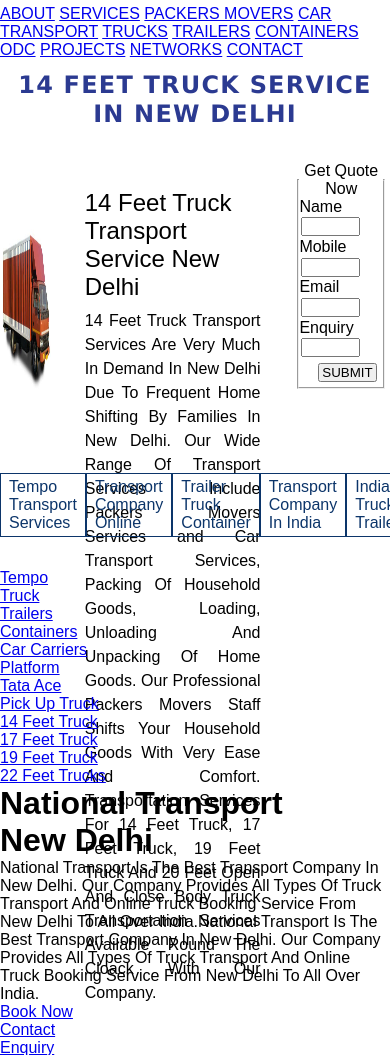
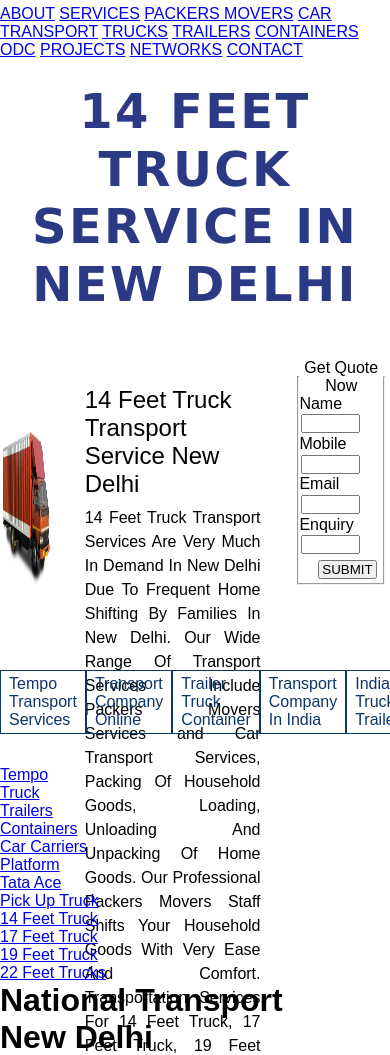
Before and after one commit to Balkara-Technologies/int, a PHP site: page /14-feet-truck-service-in-new-delhi.php in a window 390 px wide; the page is wider, and only the part inside the window is pictured. Shown: the part 625-1680 px from the top of that part. Run offline with PHP 8.4, Linux system fonts and the light colour scheme.

Commit message:
update css path

```diff
--- a/14-feet-truck-service-in-new-delhi.php
+++ b/14-feet-truck-service-in-new-delhi.php
@@ -29,10 +29,10 @@
 
     <meta name="google-site-verification" content="uGLmKuc7Gw-ExsjaWgi4eZbwDkwHbmuMfo1S6Gkgny8" />
 
-    <link rel="stylesheet" href="/css/destop.css">
-    <link rel="stylesheet" href="/css/laptop.css">
-    <link rel="stylesheet" href="/css/tablets.css">
-    <link rel="stylesheet" href="/css/mobile.css">
+    <link rel="stylesheet" href="css/mobile.css">
+    <link rel="stylesheet" href="css/tablets.css">
+    <link rel="stylesheet" href="css/laptop.css">
+    <link rel="stylesheet" href="css/desktop.css">
     <link rel="stylesheet" href="https://cdn.jsdelivr.net/npm/bootstrap-icons@1.11.3/font/bootstrap-icons.min.css">
 </head>
 
@@ -52,7 +52,7 @@
                     </div>
                     <div class="about-text">
                         <div class="about-heading">
-                            <h1>14 Feet Truck Transport Service New Delhi</h1>
+                            <h1 class="heading-1">14 Feet Truck Transport Service New Delhi</h1>
                         </div>
                         <div class="about-para">
                             <p>
--- a/css/desktop.css
+++ b/css/desktop.css
@@ -11,7 +11,7 @@ body {
 }
  /*    --------------------------------- css for desktop & above devices starts here for devices 1024px to 1440px ---------------------------*/
 
-@media only screen and (min-width: 1024px) {
+@media only screen and (min-width: 1200px) {
 
 * {
         margin: 0;
@@ -55,12 +55,6 @@ body {
 
 /* Top Nav Bar & Sectiobn CSS Ends Here */
 
-/* Container CSS Starts Here.............. */
-.container {
-    width: clamp(1024px, 100%, 1440px);
-    margin: auto;
-
-}
 /* Middle Menu CSS Starts Here ................... */
 
 #middle-menu {
@@ -137,37 +131,34 @@ body {
 
   }
   /*  About CSS for Desktop Starts Here */
-.heading-1
+
+/* Container CSS Starts Here.............. */
+.container {
+    width: clamp(1024px, 100%, 1440px);
+    margin: auto;
+
+}
+ .container > h1
+
     {
         font-family: Verdana, Arial, Helvetica, sans-serif;
         font-size: 3rem;
         font-weight: 700;
         line-height: 1.2;
-        color: #2b3a91;
+        color: #2c3a86;
         text-align: center;
         letter-spacing: 0.05em;
         text-transform: uppercase;
         margin: 0.5em 0;
     }
 
-    /* Responsive adjustments */
-    @media (max-width: 1200px) {
+    /* Responsive adjustments  */
+     @media (max-width: 1200px) {
         .heading-1 {
             font-size: 2.5rem;
         }
     }
 
-    @media (max-width: 768px) {
-        .heading-1 {
-            font-size: 2rem;
-        }
-    }
-
-    @media (max-width: 480px) {
-        .heading-1 {
-            font-size: 1.5rem;
-        }
-    }
 
 
 
--- a/css/ipad.css
+++ b/css/ipad.css
@@ -4,3 +4,8 @@
     }
 
 }
+@media (max-width: 768px) {
+    .heading-1 {
+        font-size: 2rem;
+    }
+}
--- a/css/laptop.css
+++ b/css/laptop.css
@@ -125,3 +125,9 @@
 
 }
 /* ------------------ CSS for Laptop Ends Here -------- 769px to 1095px -------------------------------------------------------------------- */
+
+@media (max-width: 1200px) {
+    .heading-1 {
+        font-size: 2.5rem;
+    }
+}
--- a/css/mobile.css
+++ b/css/mobile.css
@@ -123,3 +123,9 @@
 
 
 }
+
+@media (max-width: 480px) {
+    .heading-1 {
+        font-size: 1.5rem;
+    }
+}
```
